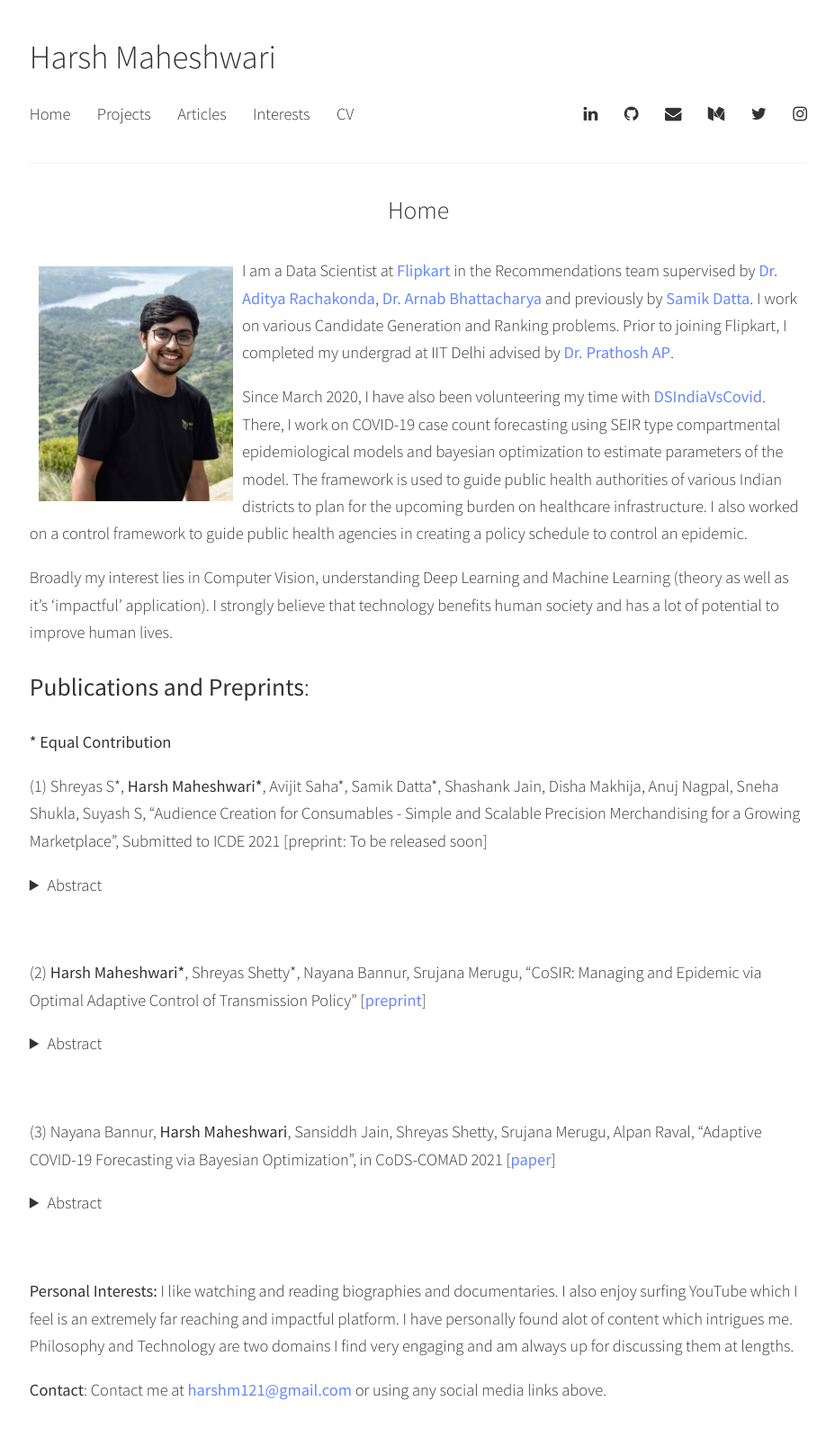
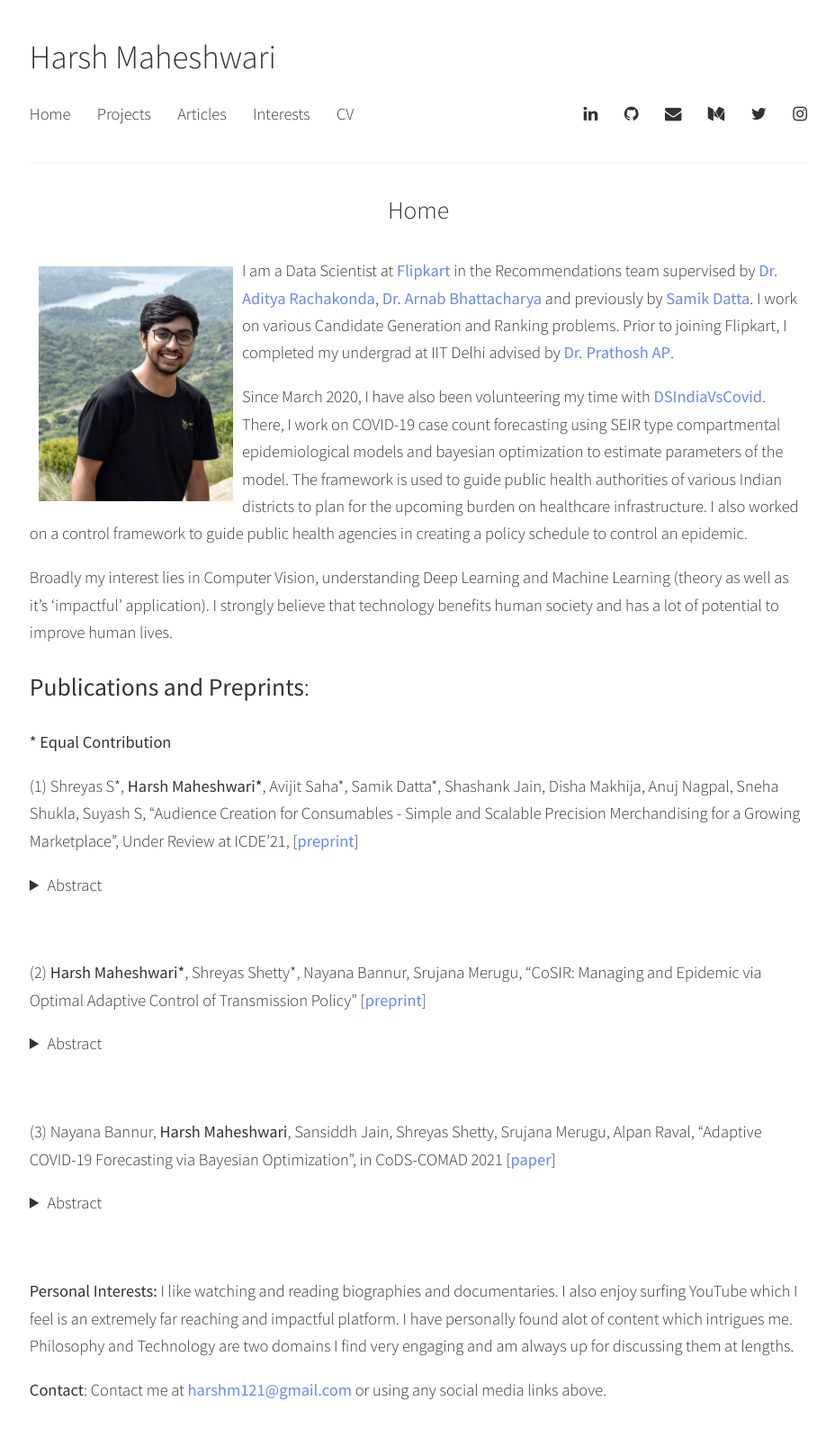
Before and after one commit to harshm121/portfolio-old, a Jekyll site: the page built from index.md, in a window 1280 px wide. Shown: the whole page at 90% size, without its empty margins (175-1103 px from the left). Built offline with Jekyll 4.4.1, drawn with Linux system fonts in a browser that asks for light colours; a style sheet for code colours, icons or effects is not loaded.

Commit message:
Update index.md

```diff
--- a/index.md
+++ b/index.md
@@ -30,11 +30,12 @@
 
 **\* Equal Contribution**
 
-(1) Shreyas S\*, **Harsh Maheshwari\***, Avijit Saha\*, Samik Datta\*, Shashank Jain, Disha Makhija, Anuj Nagpal, Sneha Shukla, Suyash S, "Audience Creation for Consumables - Simple and Scalable Precision Merchandising for a Growing Marketplace", Submitted to ICDE 2021 [preprint: To be released soon]
+(1) Shreyas S\*, **Harsh Maheshwari\***, Avijit Saha\*, Samik Datta\*, Shashank Jain, Disha Makhija, Anuj Nagpal, Sneha Shukla, Suyash S, "Audience Creation for Consumables - Simple and Scalable Precision Merchandising for a Growing Marketplace", Under Review at ICDE'21,  \[[preprint](https://arxiv.org/abs/2011.08575)\]
 <details><summary>Abstract</summary>
 <div>
-<p>
-<i>To be released soon</i>
+<p style="background-color:#ffffcc;">
+<i>Consumable categories, such as grocery and fast-moving consumer goods, are quintessential to the growth of e-commerce marketplaces in developing countries. In this work, we present the design and implementation of a precision merchandising system, which creates audience sets from over 10 million consumers and is deployed at Flipkart Supermart, one of the largest online grocery stores in India. We employ temporal point process to model the latent periodicity and mutual-excitation in the purchase dynamics of consumables. Further, we develop a likelihood-free estimation procedure that is robust against data sparsity, censure and noise typical of a growing marketplace. Lastly, we scale the inference by quantizing the triggering kernels and exploiting sparse matrix-vector multiplication primitive available on a commercial distributed linear algebra backend. In operation spanning more than a year, we have witnessed a consistent increase in click-through rate in the range of 25-70% for banner-based merchandising in the storefront, and in the range of 12-26% for push notification-based campaigns.
+</i>
 </p>
 </div>
 </details>
```
